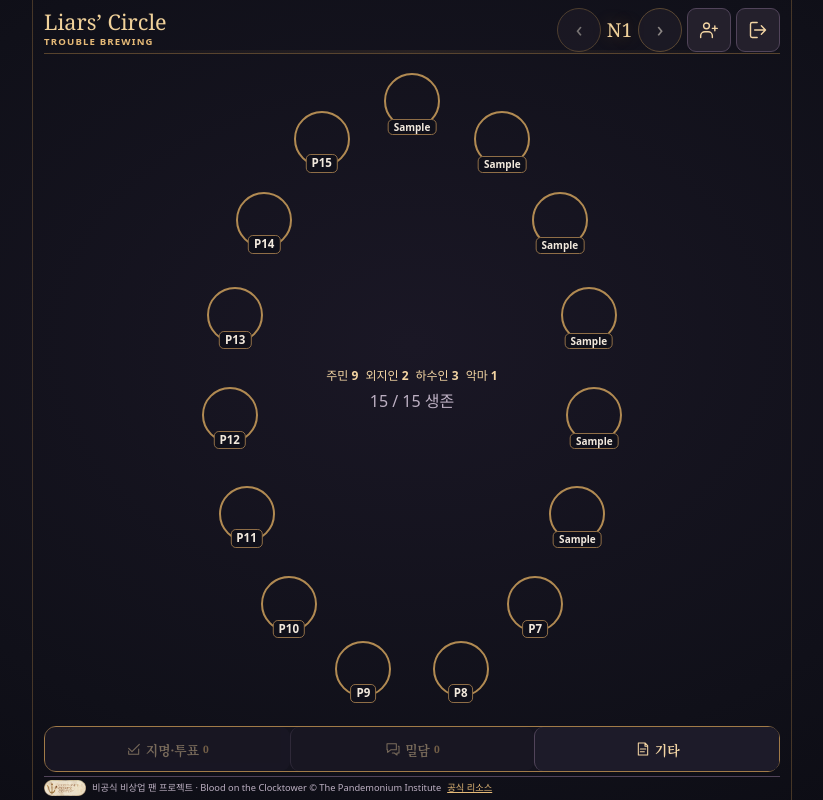
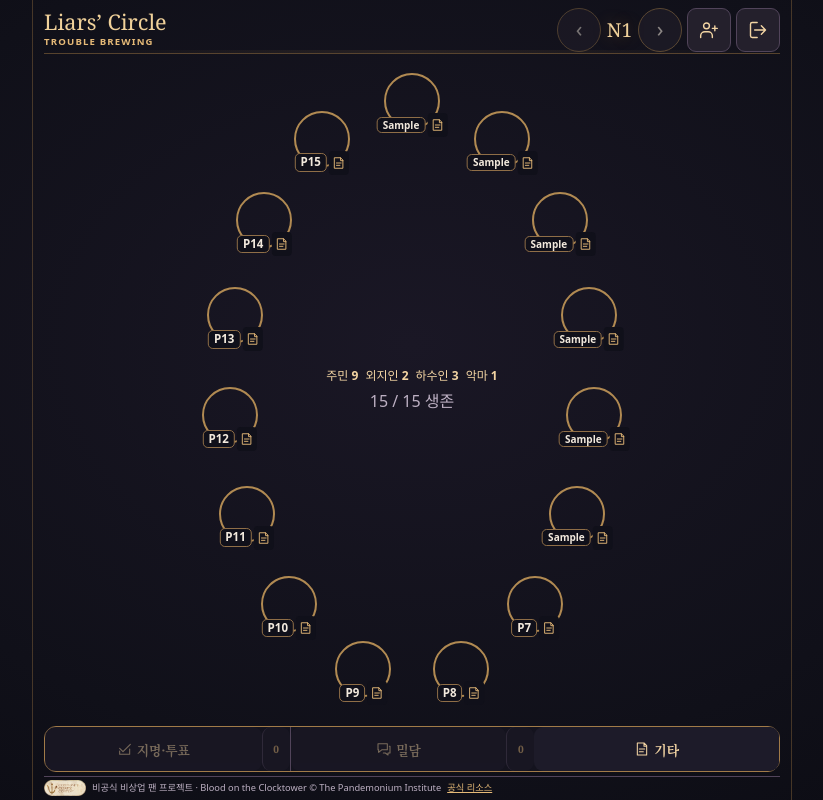
Before and after one commit to 89yunik/liars-circle, a React (Vite) app: page / in a window 1280 px wide. Both pictures are taken after typing "Sample", "Sample", "Sample", "Sample", "Sample", "Sample" into the empty fields and a click on the button "게임 시작". Shown: the whole page, without its empty margins (228-1051 px from the left). Built offline with nearby package versions, Linux system fonts and the light colour scheme.

Commit message:
Open memos and record selections directly from table controls

```diff
--- a/src/Editors.tsx
+++ b/src/Editors.tsx
@@ -1,14 +1,15 @@
-import { useEffect, useRef, useState, type ReactNode } from 'react';
+import { useLayoutEffect, useRef, useState, type ReactNode } from 'react';
 import { sameTarget, type Game, type MemoTarget, type PhaseId } from './model.ts';
 
 export function Sheet({ title, close, centered, compact, memo, children }: {
   title: string; centered?: boolean; compact?: boolean; memo?: boolean; close: () => void; children: ReactNode;
 }) {
   const dialog = useRef<HTMLDialogElement>(null);
-  useEffect(() => {
+  useLayoutEffect(() => {
     const element = dialog.current;
     if (!element) return;
-    if (memo) element.setAttribute('autofocus', '');
+    const initialField = element.querySelector<HTMLTextAreaElement>('textarea[data-initial-focus="true"]');
+    initialField?.setAttribute('autofocus', '');
     element.showModal();
 
     const viewport = memo ? window.visualViewport : null;
@@ -49,13 +50,13 @@ export function Portrait({ src, fallback = null }: { src?: string; fallback?: Re
   return src && !failed ? <img src={src} alt="" onError={() => setFailed(true)} /> : fallback;
 }
 
-export function MemoEditor({ game, phase, target, label, rows = 3, save }: {
-  game: Game; phase: PhaseId; target: MemoTarget; label: string; rows?: number;
+export function MemoEditor({ game, phase, target, label, rows = 3, autoFocus = false, save }: {
+  game: Game; phase: PhaseId; target: MemoTarget; label: string; rows?: number; autoFocus?: boolean;
   save: (phase: PhaseId, target: MemoTarget, text: string) => void;
 }) {
   const memo = game.memos.find(item => item.phaseId === phase && sameTarget(item, target));
   return <div className="memo-editor">
-    <label>{label}<textarea rows={rows} value={memo?.text ?? ''} placeholder="메모를 입력하세요"
+    <label>{label}<textarea rows={rows} data-initial-focus={autoFocus} value={memo?.text ?? ''}
       onChange={event => save(phase, target, event.target.value)} /></label>
   </div>;
 }
--- a/src/Table.tsx
+++ b/src/Table.tsx
@@ -1,3 +1,4 @@
+import { flushSync } from 'react-dom';
 import { useEffect, useRef, useState } from 'react';
 import { MemoEditor, Portrait, Sheet } from './Editors.tsx';
 import {
@@ -24,21 +25,24 @@ export function Table({ game, commit, flush, end }: {
   const [history, setHistory] = useState<HistoryKind | null>(null);
   const [vote, setVote] = useState<VoteDraft | null>(null);
   const [whisper, setWhisper] = useState<Whisper | null>(null);
+  const [selectSource, setSelectSource] = useState<HistoryKind | null>(null);
   const whispers = game.whispers ?? [];
-  const selecting = vote !== null || whisper !== null;
+  const selecting = vote !== null || whisper !== null || selectSource !== null;
   useEffect(() => {
     if (!selecting) return;
     function dismissOutside(event: MouseEvent) {
-      if (event.target instanceof Element && event.target.closest('.token, .vote-complete')) return;
+      if (event.target instanceof Element && event.target.closest('.token, .vote-complete, .token-label, .record-start')) return;
       event.preventDefault();
       event.stopPropagation();
       setVote(null);
       setWhisper(null);
+      setSelectSource(null);
     }
     function dismissOnEscape(event: KeyboardEvent) {
       if (event.key !== 'Escape') return;
       setVote(null);
       setWhisper(null);
+      setSelectSource(null);
     }
     document.addEventListener('click', dismissOutside, true);
     document.addEventListener('keydown', dismissOnEscape);
@@ -88,6 +92,7 @@ export function Table({ game, commit, flush, end }: {
     if (!canNominate(nominatorId)) return;
     setPopup(null);
     setHistory(null);
+    setSelectSource(null);
     setVote({
       id: id(), phaseId: phase, sequence: nextSequence([...game.events, ...game.nominations], phase),
       nominatorId, nomineeId: '', voterIds: [], step: 1,
@@ -99,6 +104,7 @@ export function Table({ game, commit, flush, end }: {
     const day = phase as Whisper['phaseId'];
     setPopup(null);
     setHistory(null);
+    setSelectSource(null);
     setWhisper({ id: id(), phaseId: day, sequence: nextSequence(whispers, day), playerId, partnerIds: [] });
   }
 
@@ -106,7 +112,7 @@ export function Table({ game, commit, flush, end }: {
     if (!whisper?.partnerIds.length) return;
     commit({ ...game, whispers: putRecord(whispers, whisper) });
     setWhisper(null);
-    setHistory('whispers');
+    setHistory(null);
   }
 
   function isExecution(event: GameEvent, playerId: string) {
@@ -158,7 +164,24 @@ export function Table({ game, commit, flush, end }: {
     }, true);
   }
 
+  function openMemo(playerId?: string) {
+    // Mount and focus within the tap event so mobile browsers can open the keyboard.
+    flushSync(() => {
+      setHistory(null);
+      setPopup(playerId ? { kind: 'memo', playerId } : { kind: 'general' });
+    });
+  }
+
+  function beginSelection(kind: HistoryKind) {
+    setHistory(null);
+    setVote(null);
+    setWhisper(null);
+    setSelectSource(kind);
+  }
+
   function tap(playerId: string) {
+    if (selectSource === 'votes') { startVote(playerId); return; }
+    if (selectSource === 'whispers') { startWhisper(playerId); return; }
     if (whisper) {
       if (playerId !== whisper.playerId) setWhisper({
         ...whisper,
@@ -166,7 +189,7 @@ export function Table({ game, commit, flush, end }: {
       });
       return;
     }
-    if (!vote) { setPopup({ kind: 'player', playerId }); return; }
+    if (!vote) { setPopup({ kind: 'character', playerId }); return; }
     if (vote.step === 1) setVote({ ...vote, step: 2, nomineeId: playerId });
     else setVote({
       ...vote,
@@ -185,7 +208,7 @@ export function Table({ game, commit, flush, end }: {
       ...record, ghostOverrides: Object.keys(overrides).length ? overrides : undefined,
     }) });
     setVote(null);
-    setHistory('votes');
+    setHistory(null);
   }
 
   function removeLatestPhase() {
@@ -253,13 +276,14 @@ export function Table({ game, commit, flush, end }: {
       </button>
     </header>
     <TableBoard game={game} phase={phase} roles={roles} selectedId={selected?.id} vote={vote} whisper={whisper}
+      tap={tap} openMemo={openMemo} selecting={selecting} selectSource={selectSource}
+      canNominate={canNominate}
+      openPlayer={playerId => setPopup({ kind: 'player', playerId })}
       movePlayer={(playerId, seat) => commit(reorderPlayer(game, playerId, seat))}
-      tap={tap} completeVote={completeVote} completeWhisper={completeWhisper} />
+      completeVote={completeVote} completeWhisper={completeWhisper} />
     <TableHistory nominations={game.nominations} whispers={whispers} history={history} selecting={selecting}
-      setHistory={setHistory} name={name} openMemo={() => {
-        setHistory(null);
-        setPopup({ kind: 'general' });
-      }}
+      setHistory={setHistory} name={name} openMemo={() => openMemo()}
+      startSelection={beginSelection} isDay={isDay}
       editVote={record => {
         openRecordPhase(record.phaseId);
         setVote({ ...record, step: 1 });
@@ -275,13 +299,11 @@ export function Table({ game, commit, flush, end }: {
       message="게임을 종료하고 저장된 기록을 삭제할까요?" close={close} confirm={end} />}
     {popup?.kind === 'player' && selected && <Sheet centered compact title={selected.name} close={close}>
       <div className="stack player-menu">
-        {([['profile', '플레이어'], ['character', '캐릭터'], ['memo', '메모'], ['nomination', '지명'], ['whisper', '밀담'], ['execution', selectedExecuted ? '처형 취소' : '처형'], ['life', lifeLabel]] as const)
-          .filter(([kind]) => isDay || (kind !== 'nomination' && kind !== 'whisper' && kind !== 'execution'))
+        {([['profile', '플레이어'], ['execution', selectedExecuted ? '처형 취소' : '처형'], ['life', lifeLabel]] as const)
+          .filter(([kind]) => isDay || kind !== 'execution')
           .map(([kind, label]) => <button key={kind} className="record-link"
-            disabled={kind === 'nomination' && !canNominate(selected.id)} onClick={() => {
-            if (kind === 'nomination') startVote(selected.id);
-            else if (kind === 'whisper') startWhisper(selected.id);
-            else if (kind === 'execution' || kind === 'life') recordPlayerEvent(selected.id, kind);
+            onClick={() => {
+            if (kind === 'execution' || kind === 'life') recordPlayerEvent(selected.id, kind);
             else setPopup({ kind, playerId: selected.id });
           }}>
             <MenuIcon kind={kind === 'life' && !selectedAlive ? 'revival' : kind} />
@@ -327,7 +349,7 @@ export function Table({ game, commit, flush, end }: {
           const memoPhase = phaseAt(index);
           return <div key={memoPhase} className={memoPhase === phase ? 'viewed-phase' : undefined}>
             <MemoEditor game={game} phase={memoPhase} target={selected ? { target: 'player', playerId: selected.id } : { target: 'general' }}
-              label={memoPhase} rows={1} save={saveMemo} />
+              label={memoPhase} autoFocus={memoPhase === phase} rows={1} save={saveMemo} />
           </div>;
         })}
       </div>
--- a/src/TableBoard.tsx
+++ b/src/TableBoard.tsx
@@ -1,5 +1,6 @@
 import { useLayoutEffect, useRef, useState, type CSSProperties } from 'react';
 import { usePlayerDrag } from './usePlayerDrag.ts';
+import { MenuIcon } from './TableControls.tsx';
 import { Portrait } from './Editors.tsx';
 import { aliveAt, evenlySpacedSeats, seatPosition, type Character, type Game, type Nomination, type PhaseId, type Whisper } from './model.ts';
 
@@ -11,7 +12,7 @@ const setupCounts = [
 ];
 const setupRoles = ['주민', '외지인', '하수인', '악마'];
 
-export function TableBoard({ game, phase, roles, selectedId, vote, whisper, tap, movePlayer, completeVote, completeWhisper }: {
+export function TableBoard({ game, phase, roles, selectedId, vote, whisper, tap, openMemo, openPlayer, selecting, selectSource, canNominate, movePlayer, completeVote, completeWhisper }: {
   game: Game;
   phase: PhaseId;
   roles: Character[];
@@ -19,11 +20,15 @@ export function TableBoard({ game, phase, roles, selectedId, vote, whisper, tap,
   vote: VoteDraft | null;
   whisper: Whisper | null;
   tap: (playerId: string) => void;
+  openMemo: (playerId: string) => void;
+  openPlayer: (playerId: string) => void;
+  selecting: boolean;
+  selectSource: 'votes' | 'whispers' | null;
+  canNominate: (playerId: string) => boolean;
   movePlayer: (playerId: string, seat: number) => void;
   completeVote: () => void;
   completeWhisper: () => void;
 }) {
-  const selecting = vote !== null || whisper !== null;
   const tableRef = useRef<HTMLDivElement>(null);
   const [tableSize, setTableSize] = useState({ width: 0, height: 0 });
   useLayoutEffect(() => {
@@ -76,7 +81,9 @@ export function TableBoard({ game, phase, roles, selectedId, vote, whisper, tap,
   }}>
     <div className="table" ref={tableRef} style={{ '--diameter': `${diameter}px`, '--token-ratio': tokenRatio } as CSSProperties}>
       <div className="table-center">
-        {vote ? (vote.step === 2
+        {selectSource ? <span className="vote-prompt" role="status">
+          {selectSource === 'votes' ? '지명자 선택' : '밀담 기준 플레이어 선택'}
+        </span> : vote ? (vote.step === 2
           ? <button className="primary vote-complete" onClick={completeVote}>완료 · {vote.countedVotes ?? vote.voterIds.length}표</button>
           : <span className="vote-prompt" role="status">피지명자 선택</span>)
           : whisper ? <>
@@ -114,20 +121,34 @@ export function TableBoard({ game, phase, roles, selectedId, vote, whisper, tap,
           onLostPointerCapture={event => drag.finish(event, true)}
         >
           <button data-team={role?.team} className={`token ${aliveNow ? '' : 'dead'} ${executed ? 'executed' : ''} ${selectedId === player.id ? 'selected' : ''}`}
+          aria-disabled={selectSource === 'votes' && !canNominate(player.id)}
           aria-pressed={whisper && !whisperSource ? !!whisperPartner : undefined}
           aria-label={`${player.name}, ${aliveNow ? '생존' : '사망'}${executed ? ', 처형' : ''}${role ? ', ' + role.name : ''}${nominator ? ', 지명자' : ''}${nominee ? ', 피지명자' : ''}${voter ? ', 투표자' : ''}${whisperSource ? ', 밀담 기준 플레이어' : ''}`}
           title={role ? `${player.name} · ${role.name}` : player.name}
           onClick={() => tap(player.id)}>
           <span className="token-art"><Portrait key={role?.image} src={role?.image} /></span>
-          <span className={Array.from(player.name).length > 5 ? 'token-label long-name' : 'token-label'}>
-            {player.name}{player.traveller && <sup> T</sup>}
-          </span>
           {statusMark && <span className="token-status" aria-hidden="true">{statusMark}</span>}
           {(nominator || nominee || voter || whisperSource || whisperPartner) && <span className="vote-marks" aria-hidden="true">
             {nominator && <i className="mark-vote">지</i>}{nominee && <i className="mark-vote">피</i>}{voter && <i className="mark-vote">표</i>}
             {whisperSource && <i className="mark-whisper">밀</i>}{whisperPartner && <i className="mark-whisper">✓</i>}
           </span>}
           </button>
+          <div className="token-caption">
+            <button type="button"
+              aria-label={`${player.name} · 플레이어 메뉴`}
+              className={Array.from(player.name).length > 5 ? 'token-label long-name' : 'token-label'}
+              onClick={() => {
+                if (selecting) tap(player.id);
+                else openPlayer(player.id);
+              }}>
+              {player.name}{player.traveller && <sup> T</sup>}
+            </button>
+            <button type="button" className="token-memo" disabled={selecting}
+              aria-label={`${player.name} · ${phase} 메모`} title="메모"
+              onClick={() => openMemo(player.id)}>
+              <MenuIcon kind="memo" />
+            </button>
+          </div>
         </div>;
       })}
     </div>
--- a/src/TableHistory.tsx
+++ b/src/TableHistory.tsx
@@ -6,12 +6,14 @@ export type HistoryKind = 'votes' | 'whispers';
 
 export function TableHistory({
   nominations, whispers, history, selecting, setHistory, name, openMemo,
-  editVote, editWhisper, deleteVote, deleteWhisper,
+  editVote, editWhisper, deleteVote, deleteWhisper, startSelection, isDay,
 }: {
   nominations: Nomination[];
   whispers: Whisper[];
   history: HistoryKind | null;
   selecting: boolean;
+  isDay: boolean;
+  startSelection: (kind: HistoryKind) => void;
   setHistory: (history: HistoryKind | null) => void;
   name: (id: string) => string;
   openMemo: () => void;
@@ -22,12 +24,18 @@ export function TableHistory({
 }) {
   return <section className="vote-history">
     {([['votes', '지명·투표', 'nomination', nominations.length], ['whispers', '밀담', 'whisper', whispers.length]] as const)
-      .map(([kind, label, icon, total]) => <button key={kind} className="history-button" disabled={!total}
-        aria-label={`${label} ${total}건`} title={label}
-        aria-expanded={total > 0 && history === kind} aria-controls={`${kind}-history-content`}
-        onClick={() => setHistory(history === kind ? null : kind)}>
-        <MenuIcon kind={icon} /> {label} <small aria-hidden="true">{total}</small>
-      </button>)}
+      .map(([kind, label, icon, total]) => <div className="record-actions" key={kind}>
+        <button className="history-button record-start" disabled={!isDay}
+          aria-label={kind === 'votes' ? '지명자 선택' : '밀담 인원 선택'} onClick={() => startSelection(kind)}>
+          <MenuIcon kind={icon} /> {label}
+        </button>
+        <button className="history-button record-log" disabled={!total || selecting}
+          aria-label={`${label} 기록 ${total}건`} title={`${label} 기록`}
+          aria-expanded={history === kind} aria-controls={`${kind}-history-content`}
+          onClick={() => setHistory(history === kind ? null : kind)}>
+          <small>{total}</small>
+        </button>
+      </div>)}
     <button className="history-button" aria-label="기타" onClick={openMemo}><MenuIcon kind="memo" /> 기타</button>
     <HistoryPanel kind="votes" hidden={history !== 'votes' || selecting} records={nominations}
       edit={editVote} remove={deleteVote}
--- a/src/style.css
+++ b/src/style.css
@@ -165,12 +165,22 @@ button.token {
 .token.dead { border-style: dashed; }
 .token.dead .token-art { opacity: .45; }
 .token.selected { outline: 3px solid var(--character-border); outline-offset: 3px; }
+.token-caption {
+  position: absolute; bottom: -8px; left: 50%; transform: translateX(-50%);
+  display: flex; align-items: center; gap: 2px;
+  width: max-content; max-width: calc(100% + 16px);
+}
 .token-label {
-  position: absolute; bottom: -8px; left: 50%; transform: translateX(-50%);
-  width: max-content; max-width: calc(100% + 12px); overflow-wrap: anywhere;
+  min-width: 0; overflow-wrap: anywhere;
   padding: 1px 5px; background: #17121e; border-radius: 5px;
-  font-size: .72rem; line-height: 1.25; font-weight: 750;
+  min-height: 0; font-size: .72rem; line-height: 1.25; font-weight: 750;
 }
+.token-memo {
+  display: grid; place-items: center; flex: none; width: 20px; min-height: 24px;
+  padding: 0; border: 0; border-radius: 4px; background: #10101a; color: var(--gold);
+}
+.token-memo svg { width: 14px; height: 14px; }
+.token[aria-disabled=true] { opacity: .45; }
 .token-label.long-name { font-size: .625rem; }
 .vote-marks { position: absolute; top: -10px; left: 50%; transform: translateX(-50%); display: flex; gap: 2px; }
 .vote-marks i { font: 700 .65rem system-ui; border: 2px solid currentColor; border-radius: 50%; width: 18px; height: 18px; background: #181520; }
@@ -242,6 +252,10 @@ dialog.table-dialog::backdrop { background: #08081366; }
   display: grid; grid-template-columns: repeat(3, minmax(0, 1fr)); position: relative; flex: none;
   border: 1px solid var(--history-border); border-radius: 12px; background: #14131e;
 }
+.record-actions { display: flex; min-width: 0; }
+.record-actions + .record-actions { border-left: 1px solid var(--line); }
+.record-actions .record-start { flex: 1; min-width: 0; }
+.record-actions .record-log { padding-inline: 6px; min-width: 28px; }
 button.history-button {
   border: 0; padding-inline: 4px; background: #1d1b29;
   display: flex; align-items: center; justify-content: center; gap: 4px;
```
